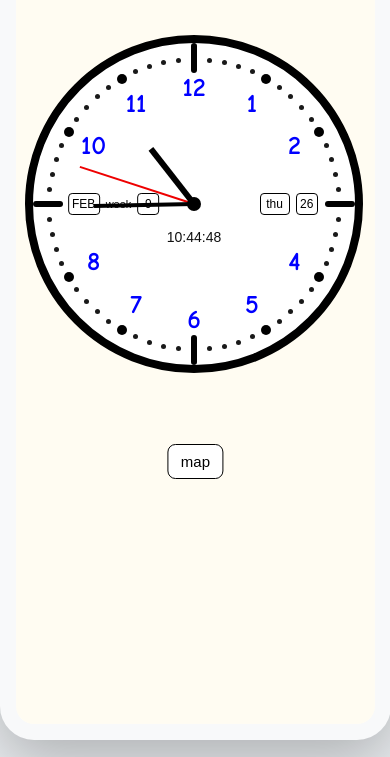
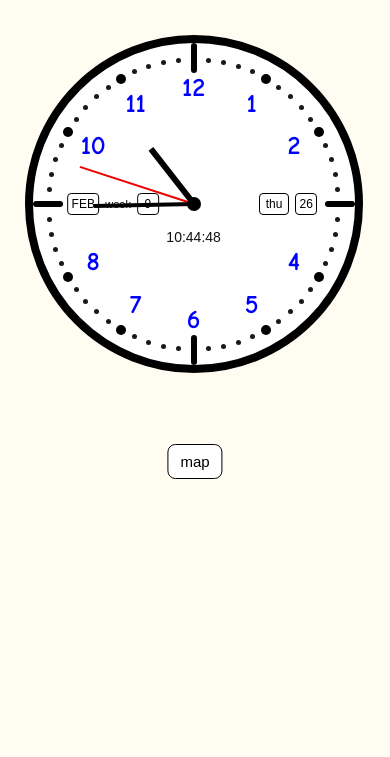
Before and after one commit to CyrilleLatour/worldwatch, a website: page index.html in a window 390 px wide. Shown: the part 87-844 px from the top of the page. Drawn offline with nearby package versions, Linux system fonts and the light colour scheme; no server answers.

Commit message:
Suppression entourage phone (border, box-shadow, alignement fonds)

```diff
--- a/index.html
+++ b/index.html
@@ -1,4 +1,3 @@
-
 <!DOCTYPE html>
 <html lang="en">
 
@@ -65,11 +64,11 @@
 
 
 
-    html, body { height:100%; margin:0; background:#e9ecef; display:grid; place-items:center; font-family:Arial,Helvetica,sans-serif; }
+    html, body { height:100%; margin:0; background:#fffcf2; display:grid; place-items:center; font-family:Arial,Helvetica,sans-serif; }
 
     .phone {
       position:relative; width:min(390px,92vw); aspect-ratio:9/19.5; background:#fffcf2;
-      border: 16px solid #f8f9fa; #111; border-radius:34px; box-shadow:0 20px 60px rgba(0,0,0,.25), inset 0 0 0 1px rgba(255,255,255,.06); overflow:hidden;
+      border:none; border-radius:0; box-shadow:none; overflow:hidden;
     }
 
     .screen { position:absolute; inset:20px 14px 20px; display:grid; grid-template-rows:auto 1fr auto; align-items:start; row-gap:0; }
@@ -146,10 +145,10 @@
     .night-mode .sun-row, .night-mode .sun-row b { color:#fff; }
     .night-mode .diff-output, .night-mode #diffOutput, .night-mode #compLocalTime, .night-mode .sep-time { color:#fff; }
 
-    /* Fond gris clair en mode nuit */
+    /* Fond en mode nuit */
     .phone.night-mode { background:#888; transition: background 1.5s; }
     .phone:not(.night-mode) { transition: background 1.5s; }
-    body.night-mode { background:#777; transition: background 1.5s; }
+    body.night-mode { background:#888; transition: background 1.5s; }
     body:not(.night-mode) { transition: background 1.5s; }
 
     .footer { display:block; }
```
